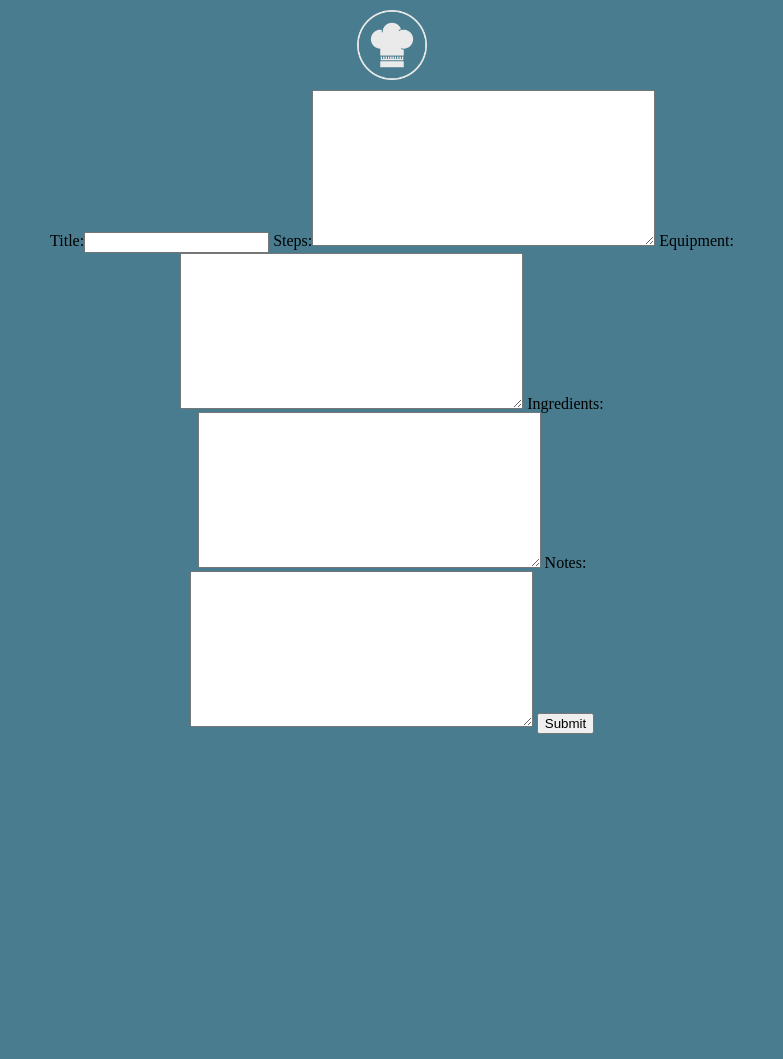
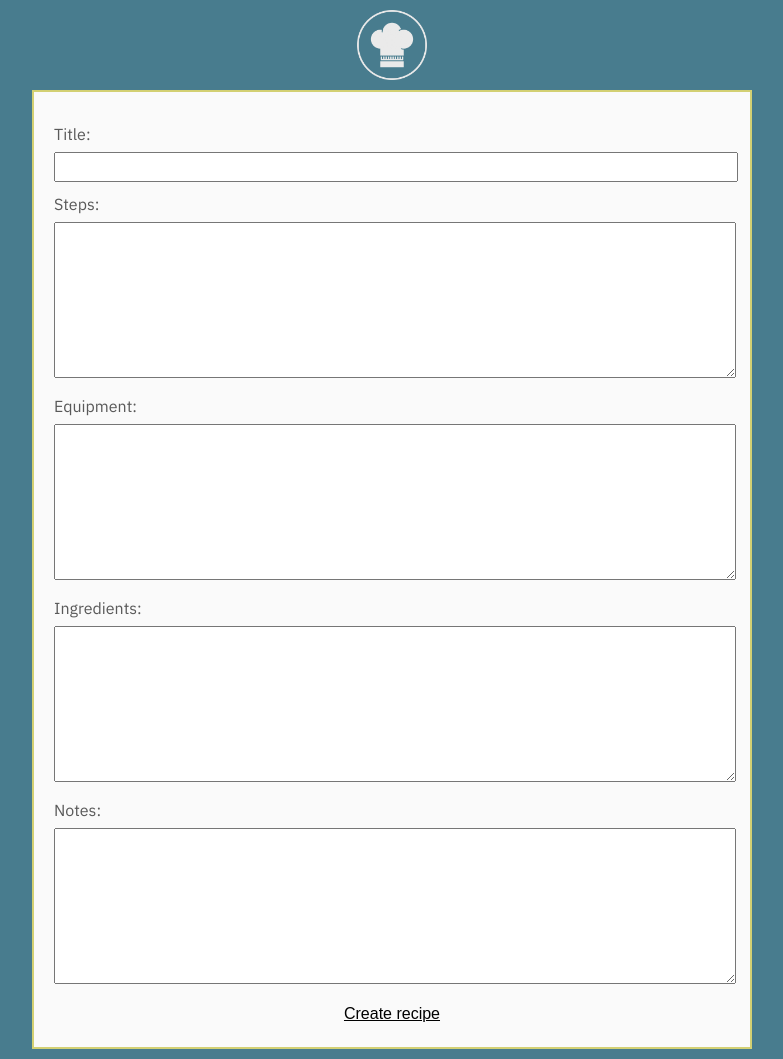
Before and after one commit to chefhat/chefhat, a Django app: page /recipes/new/ in a window 1280 px wide. Shown: the whole page, without its empty margins (248-1031 px from the left). Before the commit the page ends 734 px from the top, so only its background shows below. Run offline with Django 3.2, Linux system fonts and the light colour scheme; parts of the project's set-up code (start-up, migrations or seed data) failed here and were passed over.

Commit message:
add styling for new page

```diff
--- a/recipes/templates/recipes/new.html
+++ b/recipes/templates/recipes/new.html
@@ -1,12 +1,17 @@
 {% extends 'core.html' %}
-{% block title %} - Create a new recipe{% endblock %}
+{% block title %} - Edit recipe{% endblock %}
 
 {% block body %}
 
-<form action="/recipes/new/" method="post">
-  {% csrf_token %}
-  {{ form }}
-  <input type="submit" value="Submit">
-</form>
+<div class="recipe-card">
+  <div class="recipe-form text left text-md font-robo color-gray">
+    <form action="/recipes/new/" method="post">
+      {% csrf_token %}
+      {{ form }}
+      <div class="spacing-md"></div>
+      <input class="submit-button center text-md" type="submit" value="Create recipe">
+    </form>
+  </div>
+</div>
 
 {% endblock %}
```
